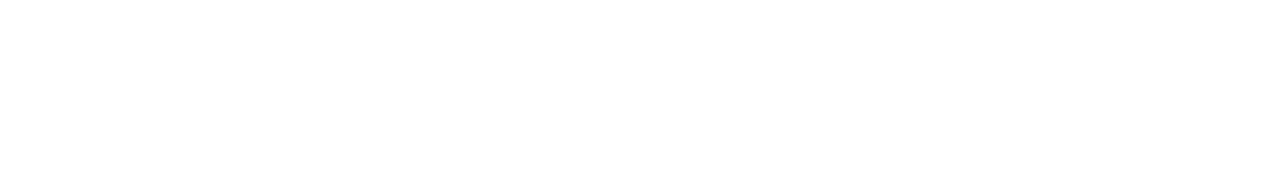
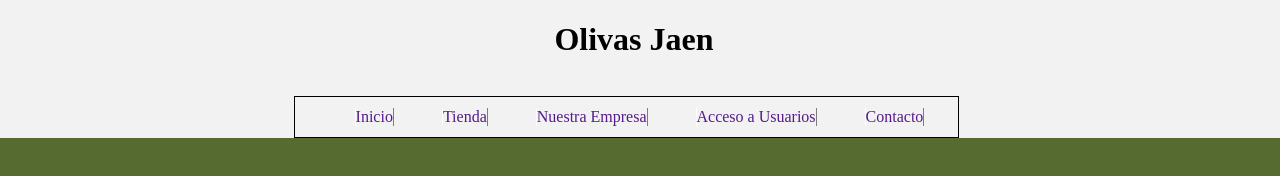
Before and after one commit to JavierDelgadoMartin/DIWEB, a plain HTML site: page practica final 2/index.html in a window 1280 px wide. Drawn offline with Linux system fonts and the light colour scheme.

Commit message:
"implementado menú"

```diff
--- a/practica final 2/index.html
+++ b/practica final 2/index.html
@@ -2,9 +2,35 @@
 <html lang="en">
 <head>
     <meta charset="UTF-8">
-    <title>Title</title>
+    <title>http://www.olivasJaen.es</title>
+    <link type="text/css" rel="stylesheet" href="style.css">
 </head>
 <body>
+<header>
+    <img src="">
+    <h1 class="titulo">Olivas Jaen</h1>
+    <article class="redes">
+        <img src="">
+        <img src="">
+    </article>
+    <ul class="menu">
+        <li><a id="inicio" href="">Inicio</a></li>
+        <li><a href="">Tienda</a></li>
+        <li><a href="">Nuestra Empresa</a></li>
+        <li><a href="">Acceso a Usuarios</a></li>
+        <li><a href="">Contacto</a></li>
+    </ul>
+</header>
+<section>
+    <article>
+        <p>
 
+        </p>
+    </article>
+    <article>
+        <img src="">
+        <img src="">
+    </article>
+</section>
 </body>
 </html>
--- a/practica final 2/style.css
+++ b/practica final 2/style.css
@@ -0,0 +1,51 @@
+body{
+    padding: 0;
+    margin: 0;
+    background-color: darkolivegreen;
+}
+header *{
+    display: inline-block;
+}
+header{
+    max-width: 100%;
+    background-color: #f2f2f2;
+    height: auto;
+}
+
+.titulo{
+    text-align: center;
+    margin-left: 43%;
+
+}
+.redes{
+    float: right;
+    display: inline-block;
+    margin: 2%;
+}
+
+.menu{
+    width: 50%;
+    display: block;
+    padding: 0.7em;
+    overflow: hidden;
+    margin-left: 23%;
+    border: 1px solid #000000;
+}
+
+.menu li{
+    list-style-type: none;
+    float: left;
+    border-radius: 1px;
+    border-color: #f2f2f2;
+    margin-left: 3em;
+
+}
+
+.menu li a{
+    text-decoration:none;
+    display: block;
+    border-left: 1px solid #FFF;
+    border-right: 1px solid #7C7C7C;
+}
+
+.menu li #inicio
```
